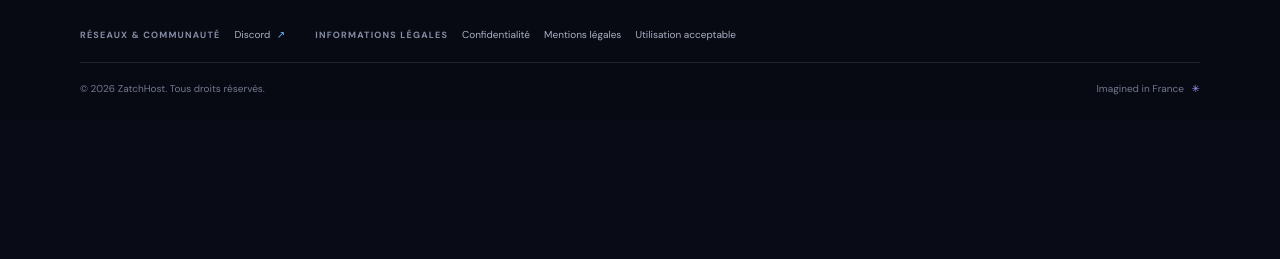
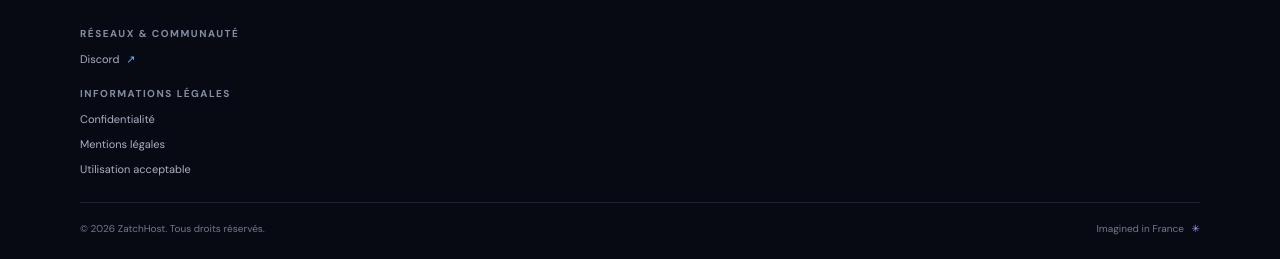
Before and after one commit to ZatchHost/zatchhost.github.io, a plain HTML site: page index.html in a window 1280 px wide. Shown: the part 3044-3303 px from the top of the page. Before the commit the page ends 3163 px from the top, so only its background shows below. Drawn offline with Linux system fonts and the light colour scheme.

Commit message:
Stack footer links under category headings

```diff
--- a/styles.css
+++ b/styles.css
@@ -84,10 +84,10 @@ a:focus-visible,button:focus-visible,summary:focus-visible{outline:2px solid #a9
 .draft-notice strong{color:#ffdda6}
 .legal-updated{color:#7f879e!important;font-size:12px!important}
 .legal-back{padding-top:30px}
-.footer-link-groups{display:flex;align-items:center;gap:30px;padding:0 0 18px;flex-wrap:wrap}
-.footer-link-group{display:flex;align-items:center;gap:14px;flex-wrap:wrap}
-.footer-link-group h2{margin:0;color:#858da5;font:700 9px/1.4 var(--font-body);letter-spacing:1.2px;text-transform:uppercase}
-.footer-link-group a{color:#aab1c5;font-size:10px;text-decoration:none;transition:color .2s ease}
+.footer-link-groups{display:flex;flex-direction:column;align-items:flex-start;gap:18px;padding:0 0 24px}
+.footer-link-group{display:flex;flex-direction:column;align-items:flex-start;gap:7px}
+.footer-link-group h2{margin:0 0 2px;color:#858da5;font:700 10px/1.4 var(--font-body);letter-spacing:1.5px;text-transform:uppercase}
+.footer-link-group a{color:#aab1c5;font-size:11px;text-decoration:none;transition:color .2s ease}
 .footer-link-group a:hover{color:#fff}
 .footer-link-group a span{color:var(--blue);margin-left:4px}
 @media(max-width:620px){
@@ -96,5 +96,5 @@ a:focus-visible,button:focus-visible,summary:focus-visible{outline:2px solid #a9
   .legal-main section h2{font-size:20px}
   .legal-main p,.legal-main li{font-size:13px}
   .draft-notice{padding:15px}
-  .footer-link-groups{gap:14px 22px;padding-bottom:14px}.footer-link-group{gap:10px}
+  .footer-link-groups{gap:16px;padding-bottom:18px}.footer-link-group{gap:7px}
 }
```
